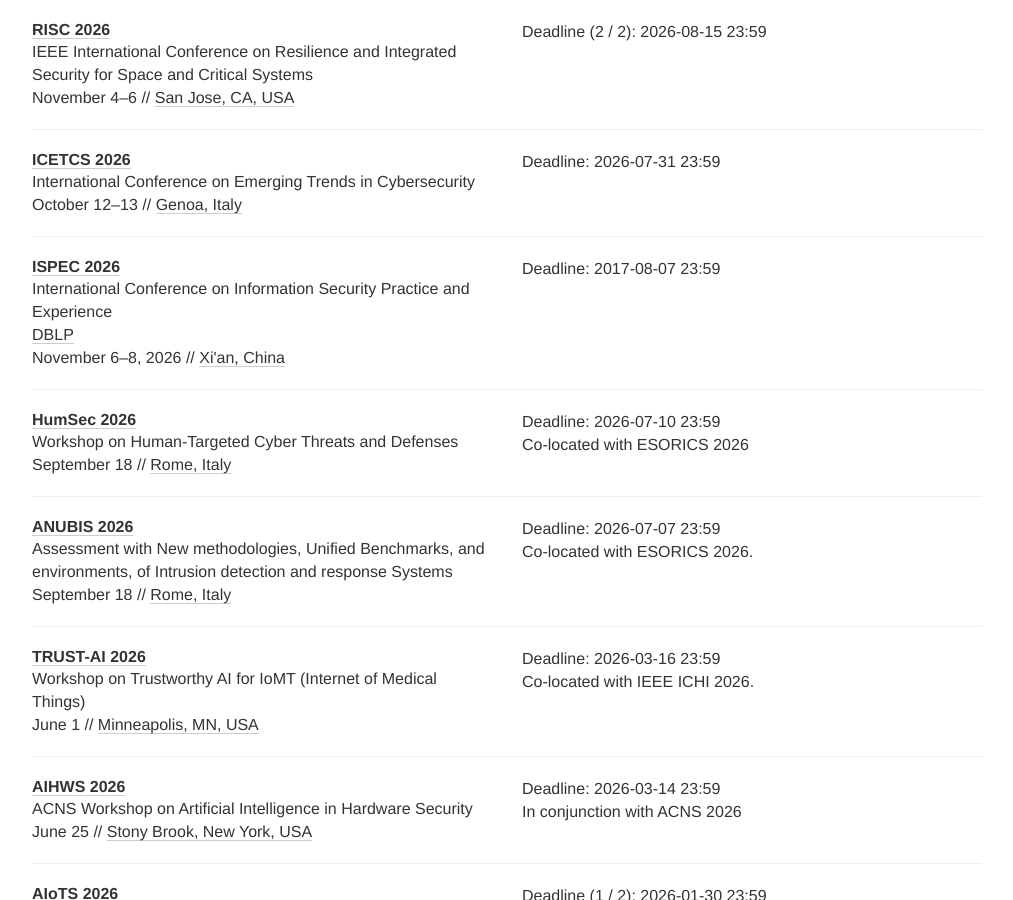
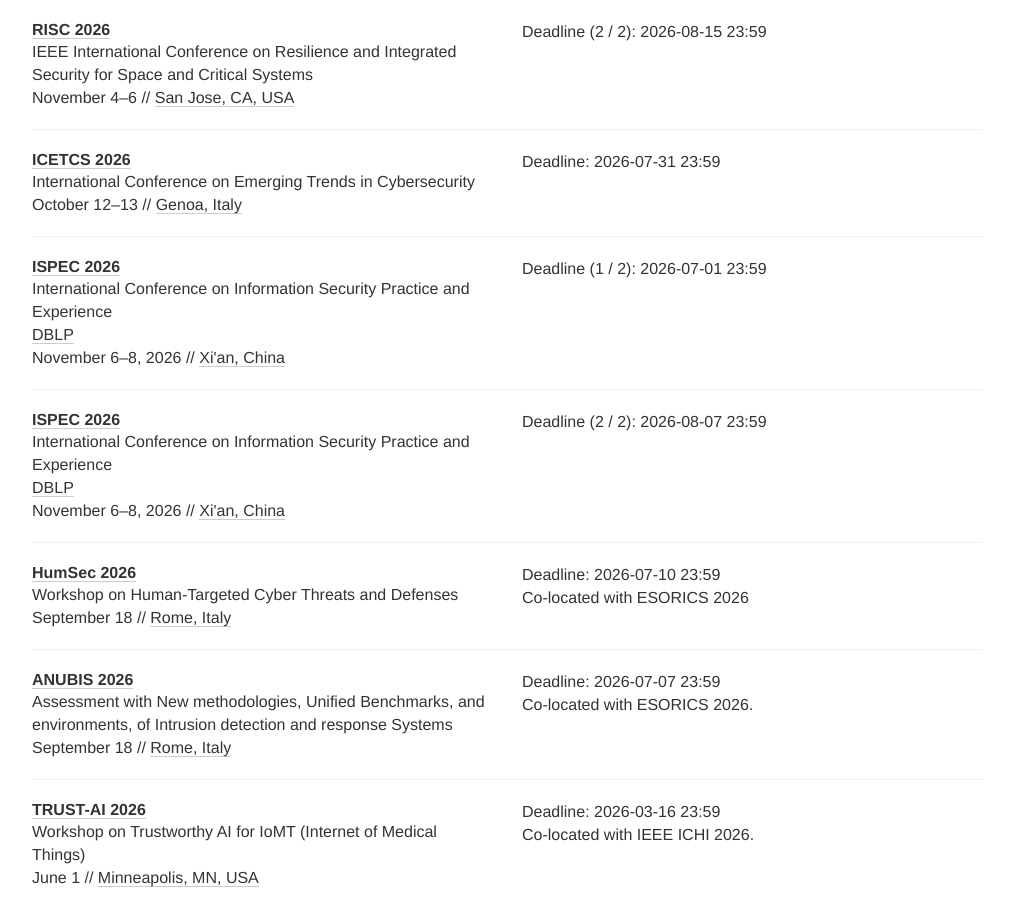
Before and after one commit to sec-deadlines/sec-deadlines.github.io, a Jekyll site: the page built from index.html, in a window 1280 px wide and 900 px high, scrolled down 15763 px. Shown: the whole window, without its empty margins (133-1146 px from the left). Built offline with Jekyll 4.4.1, drawn with Linux system fonts in a browser that asks for light colours; nearby versions of some CDN libraries; comment, search, counter and statistics services are not loaded.

Commit message:
Fix typo

```diff
--- a/_data/conferences.yml
+++ b/_data/conferences.yml
@@ -917,8 +917,9 @@
   year: 2026
   link: https://ispec2026.github.io/
   dblp: https://dblp.org/db/conf/ispec/index
-  deadline: ["2017-07-26 23:59"] # must be a list
-  deadline: ["2017-08-07 23:59"] # must be a list
+  deadline:
+    - "2026-07-01 23:59"
+    - "2026-08-07 23:59"
   date: November 6-8, 2026
   place: Xi'an, China
   tags: [SEC, PRIV, CONF, CORE-C]
```
